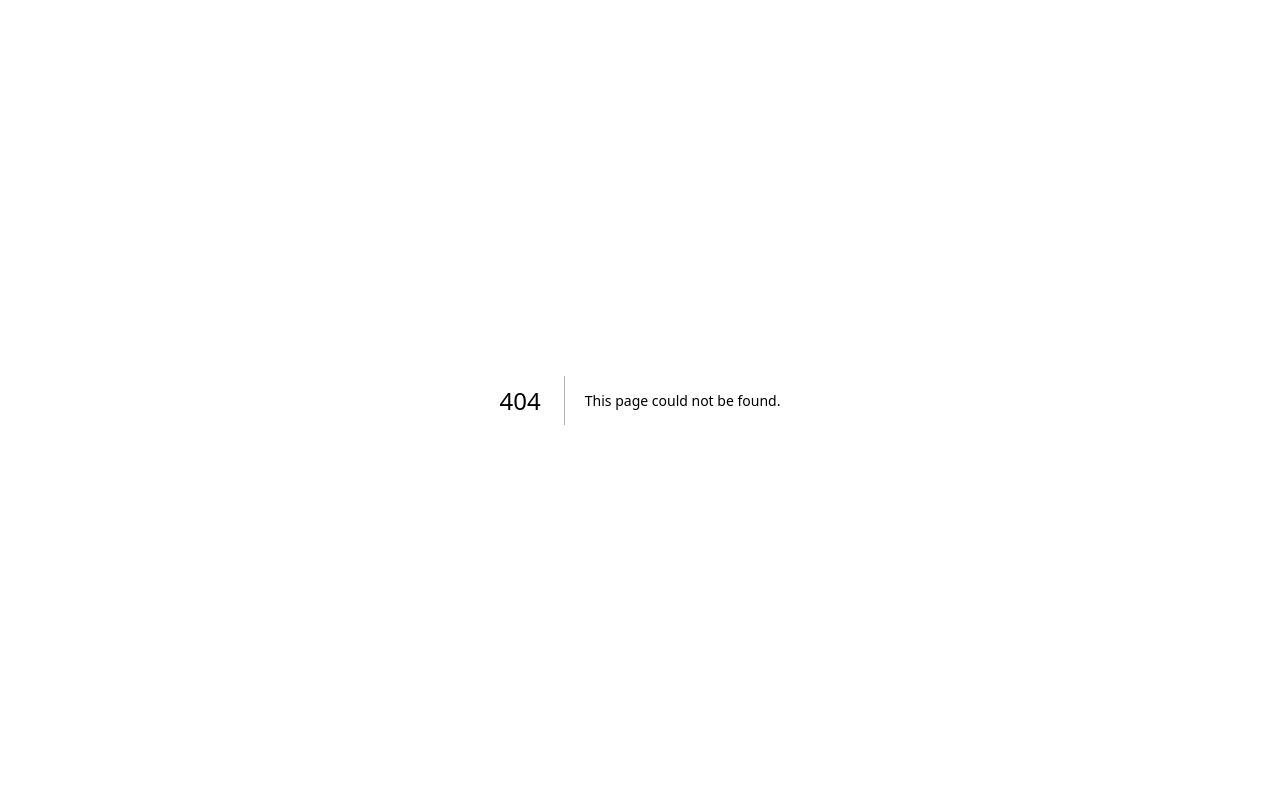
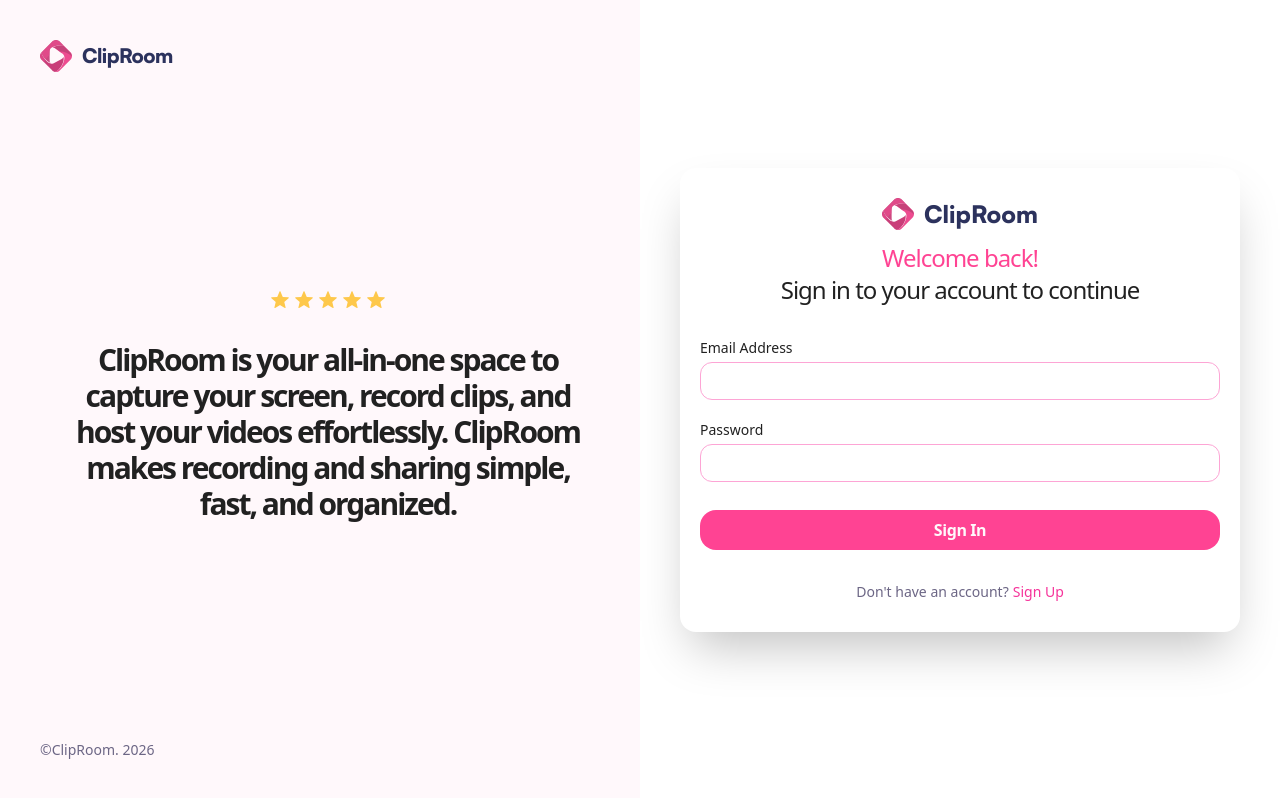
Before and after one commit to Turki41/ClipRoom, a Next.js app: page /login in a window 1280 px wide. Before the commit this address had no page. Built offline with nearby package versions, Linux system fonts and the light colour scheme.

Commit message:
login page designed

```diff
--- /dev/null
+++ b/app/(auth)/login/page.tsx
@@ -0,0 +1,40 @@
+import Image from "next/image"
+import Link from "next/link"
+
+const page = () => {
+    return (
+        <main className='sign-in'>
+            <section>
+                <header>
+                    <Link href={'/'}>
+                        <Image src={'/assets/icons/logo.svg'} alt={'logo'} width={32} height={32} />
+                        <h1>ClipRoom</h1>
+                    </Link>
+
+                    <p><span>Welcome back!</span> <br />Sign in to your account to continue</p>
+                </header>
+
+                <form>
+                    <div className="info-container">
+                        <label htmlFor="email">Email Address</label>
+                        <input id="email" type="text" />
+                    </div>
+
+                    <div className="info-container">
+                        <label htmlFor="password">Password</label>
+                        <input id="password" type="password" />
+                    </div>
+
+                    <button type="submit">Sign In</button>
+                </form>
+
+                <footer>
+                    <p>Don't have an account?</p>
+                    <Link href={'/signup'}>Sign Up</Link>
+                </footer>
+            </section>
+        </main>
+    )
+}
+
+export default page
--- a/app/(auth)/sign-in/page.tsx
+++ /dev/null
@@ -1,13 +0,0 @@
-import Image from 'next/image'
-import Link from 'next/link'
-import React from 'react'
-
-const page = () => {
-    return (
-        <main>
-            sign in
-        </main>
-    )
-}
-
-export default page
--- a/app/globals.css
+++ b/app/globals.css
@@ -212,7 +212,7 @@
   }
 
   .auth-layout {
-    @apply w-full min-h-screen grid grid-cols-2 justify-between overflow-hidden max-lg:gap-10;
+    @apply w-full min-h-screen grid grid-cols-2 max-md:grid-cols-1 justify-center overflow-hidden max-lg:gap-10;
 
     .testimonial {
       @apply bg-light-100 max-md:hidden flex flex-col justify-between lg:h-screen w-full py-10 px-6 lg:pl-10 gap-6;
@@ -247,4 +247,63 @@
       }
     }
   }
+
+  .sign-in {
+    @apply flex items-center justify-center w-full h-screen px-10 py-10;
+
+    section {
+      @apply rounded-2xl bg-white shadow-2xl max-w-xl w-full flex flex-col px-5 py-7.5 gap-8;
+
+      header {
+        @apply flex flex-col items-center gap-3 justify-center;
+
+        p {
+          @apply text-2xl font-medium text-dark-100 text-center -tracking-[1px];
+
+          span {
+            @apply text-pink-100;
+          }
+        }
+      }
+
+      a {
+        @apply flex items-center gap-2.5 justify-center;
+
+        h1 {
+          @apply text-2xl font-black text-blue-100 font-satoshi;
+        }
+      }
+
+      form {
+        @apply flex flex-col gap-5;
+
+        .info-container {
+          @apply flex flex-col gap-1;
+
+          input {
+            @apply border border-pink-300 py-2 px-2 text-dark-100 text-sm font-normal placeholder:text-gray-100 w-full rounded-xl focus:outline-pink-100;
+          }
+
+          label {
+            @apply text-sm text-dark-100;
+          }
+        }
+
+        button {
+          @apply w-full flex justify-center items-center bg-pink-100 text-light-100 mt-2 rounded-2xl py-2 text-base font-bold cursor-pointer -tracking-[0.4px] hover:bg-pink-100/80 transition duration-150;
+        }
+      }
+
+      footer {
+        @apply text-center flex items-center justify-center gap-1;
+
+        p {
+          @apply text-sm text-gray-100;
+        }
+        a {
+          @apply text-sm text-pink-500 hover:underline;
+        }
+      }
+    }
+  }
 }
```
Also changed, not shown: app/(auth)/signup/page.tsx (renamed from app/(auth)/sign-up/page.tsx).
